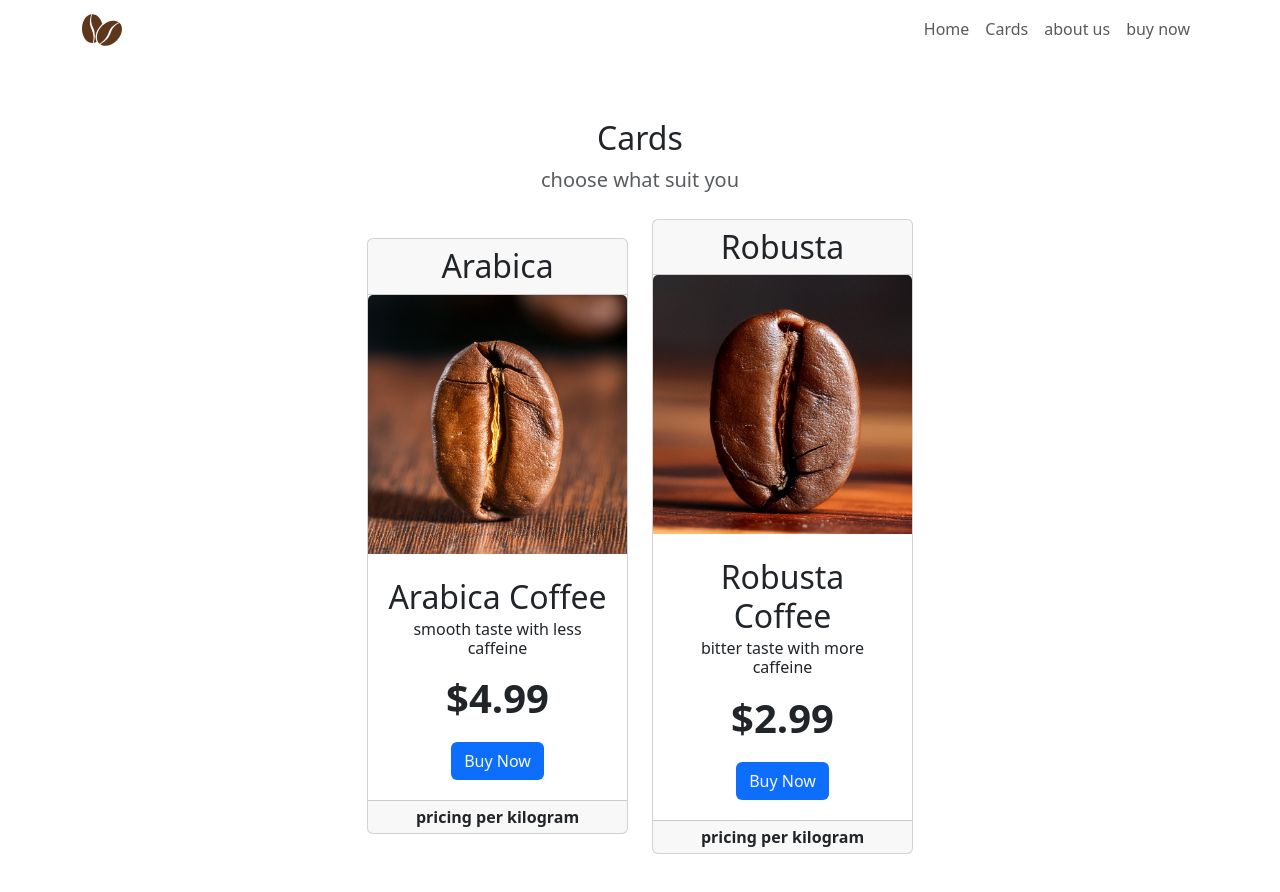
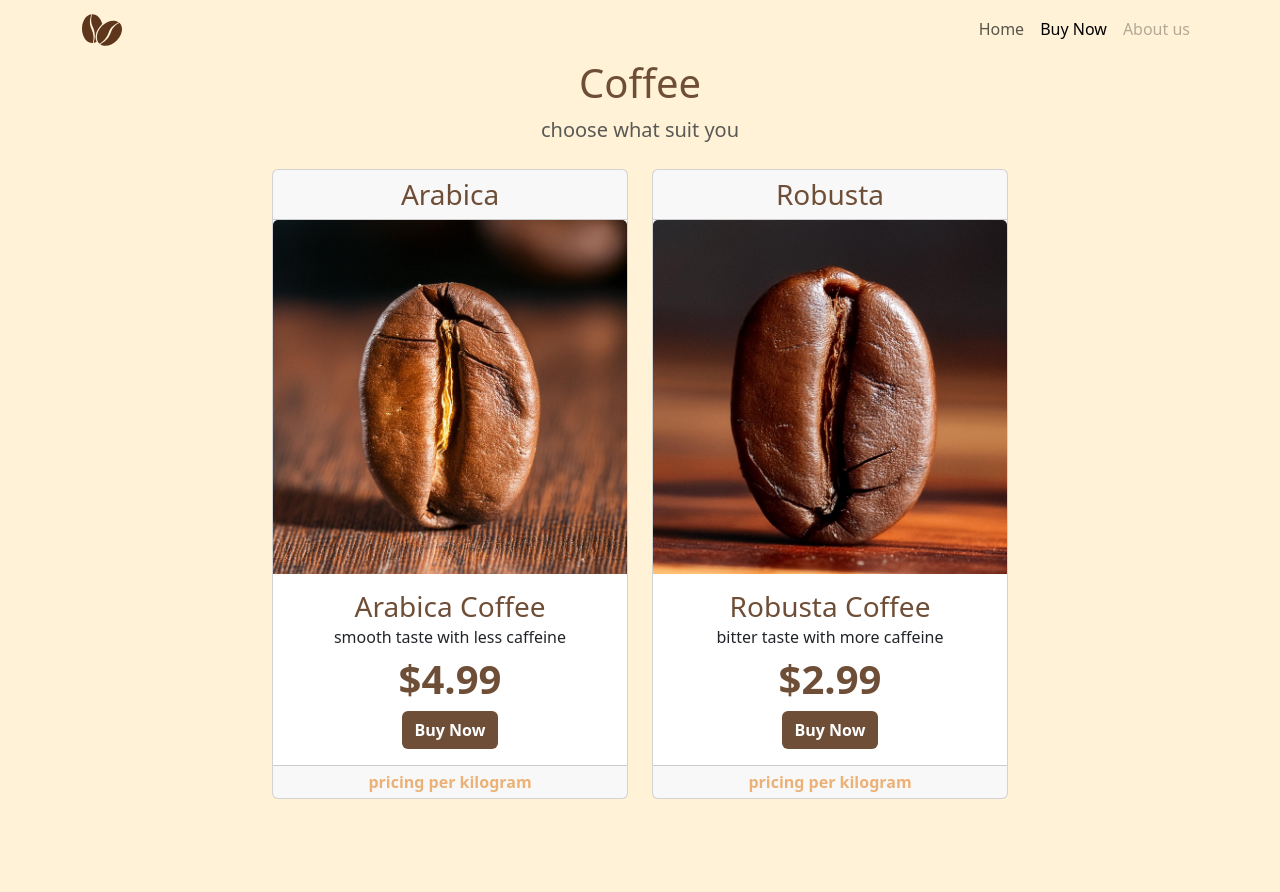
Before and after one commit to Dev-Emad-777/coffee-project, a website: page cards.html in a window 1280 px wide. After the commit the page ends 807 px from the top, so only its background shows below. Drawn offline with nearby package versions, Linux system fonts and the light colour scheme; files that its build step writes are made by us from their sources.

Commit message:
style!: styling it

```diff
--- a/cards.html
+++ b/cards.html
@@ -5,27 +5,29 @@
     <meta name="viewport" content="width=device-width, initial-scale=1.0" />
     <title>Cards</title>
     <link rel="shortcut icon" href="assists/favicon.svg" type="image/x-icon" />
-    <link rel="stylesheet" href="styles/bootstrap.min.css" />
+    <link rel="stylesheet" href="css/custom.min.css" />
     <script src="script/bootstrap.bundle.min.js" defer></script>
     <link rel="stylesheet" href="custom.css" />
   </head>
-  <body>
+  <body class="bg-third">
+    <!-- navbar -->
     <nav class="navbar navbar-expand-md">
       <div class="container-lg">
-        <!-- brand -->
-        <a href="#" class="navbar-brand"><img src="assists/favicon.svg" alt="" width="40" height="32" /></a>
-        <!-- toggler -->
+        <!-- navbar-brand -->
+        <a href="./index.html" class="navbar-brand">
+          <img src="assists/favicon.svg" alt="Coffee logo" width="40" height="32" />
+        </a>
+        <!-- navbar-toggler -->
         <button class="navbar-toggler" type="button" data-bs-toggle="collapse" data-bs-target="#items">
           <span class="navbar-toggler-icon"></span>
         </button>
-        <!-- items -->
-        <div class="collapse navbar-collapse justify-content-end" id="items">
-          <div class="navbar-nav">
-            <a href="#homw" class="nav-link">Home</a>
-            <a href="cards.html" class="nav-link">Cards</a>
-            <a href="#" class="nav-link">about us</a>
-            <a href="#buy" class="nav-link">buy now</a>
-          </div>
+        <!-- navbar items -->
+        <div class="collapse navbar-collapse justify-content-end align-center" id="items">
+          <ul class="navbar-nav">
+            <li class="nav-item"><a href="./index.html" class="nav-link">Home</a></li>
+            <li class="nav-item"><a href="./cards.html" class="nav-link active">Buy Now</a></li>
+            <li class="nav-item"><a href="#about" class="nav-link disabled">About us</a></li>
+          </ul>
         </div>
       </div>
     </nav>
@@ -34,36 +36,36 @@
     <section>
       <div class="container-lg">
         <div class="text-center">
-          <h2>Cards</h2>
+          <h1 class="text-primary">Coffee</h1>
           <p class="lead text-muted">choose what suit you</p>
         </div>
 
         <div class="row justify-content-center align-items-center">
-          <div class="col-8 col-lg-4 col-xl-3">
+          <div class="col-7 col-md-4">
             <div class="card text-center">
-              <h2 class="card-header">Arabica</h2>
+              <h3 class="card-header text-primary">Arabica</h3>
               <img src="assists/arabica.jpg" alt="" class="card-img-top" />
               <div class="card-body">
-                <h2 class="card-title my-2">Arabica Coffee</h2>
+                <h3 class="card-title text-primary">Arabica Coffee</h3>
                 <h6 class="card-subtitle">smooth taste with less caffeine</h6>
-                <p class="card-text display-6 fw-bold my-3">$4.99</p>
-                <a href="#" class="btn bg-primary text-light m-1">Buy Now</a>
+                <p class="card-text display-6 fw-bold my-2 text-primary">$4.99</p>
+                <a href="#" class="btn bg-primary fw-bold text-white">Buy Now</a>
               </div>
-              <div class="card-footer py-1 fw-bold">pricing per kilogram</div>
+              <div class="card-footer py-1 fw-bold text-secondary">pricing per kilogram</div>
             </div>
           </div>
 
-          <div class="col-8 col-lg-4 col-xl-3">
+          <div class="col-7 col-md-4">
             <div class="card my-2 text-center">
-              <h2 class="card-header">Robusta</h2>
+              <h3 class="card-header text-primary">Robusta</h3>
               <img src="assists/robusta.jpg" alt="" class="card-img-top" />
               <div class="card-body">
-                <h2 class="card-title my-2">Robusta Coffee</h2>
+                <h3 class="card-title text-primary">Robusta Coffee</h3>
                 <h6 class="card-subtitle">bitter taste with more caffeine</h6>
-                <p class="card-text display-6 fw-bold my-3">$2.99</p>
-                <a href="#" class="btn bg-primary text-light m-1">Buy Now</a>
+                <p class="card-text display-6 fw-bold my-2 text-primary">$2.99</p>
+                <a href="#" class="btn bg-primary fw-bold text-white">Buy Now</a>
               </div>
-              <div class="card-footer py-1 fw-bold">pricing per kilogram</div>
+              <div class="card-footer py-1 fw-bold text-secondary">pricing per kilogram</div>
             </div>
           </div>
         </div>
--- /dev/null
+++ b/sass/custom.scss
@@ -0,0 +1,15 @@
+// custom color variables
+$primary: #6f4e37;
+$secondary: #ecb176;
+
+@import "../node_modules/bootstrap/scss/functions";
+@import "../node_modules/bootstrap/scss/variables";
+
+$custom-theme:(
+"third": #FFF2D7
+);
+
+$theme-colors: map-merge($custom-theme, $theme-colors);
+
+// import original bootstrap
+@import "../node_modules/bootstrap/scss/bootstrap";
```
Also changed, not shown: index.html (+8 -14 lines), package.json (added, +22 -0 lines), css/custom.min.css (added), custom.css (deleted), 2 other files.
